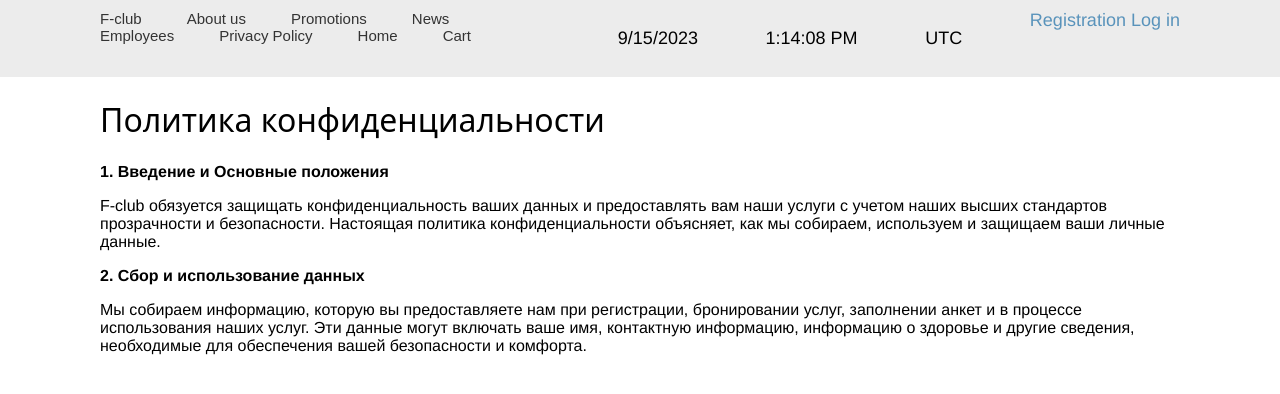
After one commit to SergeyBrykulskii/MDTweb, a Django app: page /privacy_policy/ in a window 1280 px wide. The commit adds this page. Shown: the top 394 px of the page. Run offline with Django 4.2, Linux system fonts and the light colour scheme.

Commit message:
Добавил шаблон страницы Политика конфиденциальности

```diff
--- a/FitnessClub/fitnessclub_core/templates/base.html
+++ b/FitnessClub/fitnessclub_core/templates/base.html
@@ -17,6 +17,7 @@
             <a href="/promotions" class="logo">Promotions</a>
             <a href="/news_list" class="logo">News</a>
             <a href="/employees" class="logo">Employees</a>
+            <a href="/privacy_policy" class="logo">Privacy Policy</a>
             <a href="/" class="logo">Home</a>
             <a href="/cart/" class="logo">Cart</a>
         </nav>
--- /dev/null
+++ b/FitnessClub/fitnessclub_core/templates/fitnessclub_core/privacy_policy.html
@@ -0,0 +1,18 @@
+{% extends "base.html" %}
+{% load static %}
+
+{% block title %}
+Privacy Policy
+{% endblock %}
+{% block content %}
+<h1>Политика конфиденциальности</h1>
+
+<p><strong>1. Введение и Основные положения</strong></p>
+<p>F-club обязуется защищать конфиденциальность ваших данных и предоставлять вам наши услуги с учетом наших высших стандартов прозрачности и безопасности. Настоящая политика конфиденциальности объясняет, как мы собираем, используем и защищаем ваши личные данные.</p>
+
+<p><strong>2. Сбор и использование данных</strong></p>
+<p>Мы собираем информацию, которую вы предоставляете нам при регистрации, бронировании услуг, заполнении анкет и в процессе использования наших услуг. Эти данные могут включать ваше имя, контактную информацию, информацию о здоровье и другие сведения, необходимые для обеспечения вашей безопасности и комфорта.</p>
+
+<!-- может еще чего добавлю -->
+<!-- можно добавить ссылку на страницу с контактами -->
+{% endblock %}
--- a/FitnessClub/fitnessclub_core/urls.py
+++ b/FitnessClub/fitnessclub_core/urls.py
@@ -16,4 +16,5 @@ urlpatterns = [
     path('promotions', views.promotions, name='promotions'),
     path('news_list/', views.news_list, name='news_list'),
     path('employees/', views.employee_list, name='employee_list'),
+    path('privacy_policy/', views.privacy_policy, name='privacy_policy'),
 ]
--- a/FitnessClub/fitnessclub_core/views.py
+++ b/FitnessClub/fitnessclub_core/views.py
@@ -111,3 +111,6 @@ def news_list(request):
 def employee_list(request):
     employees = Client.objects.filter(is_staff=True)
     return render(request, 'fitnessclub_core/employee_list.html', {'employees': employees})
+
+def privacy_policy(request):
+    return render(request, 'fitnessclub_core/privacy_policy.html')
```
